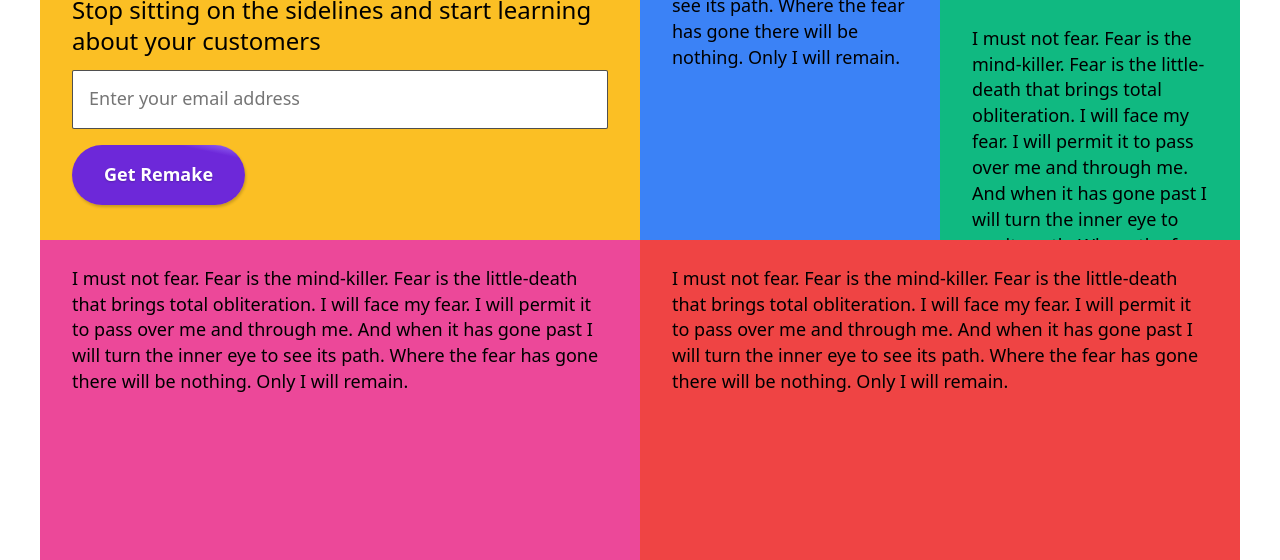
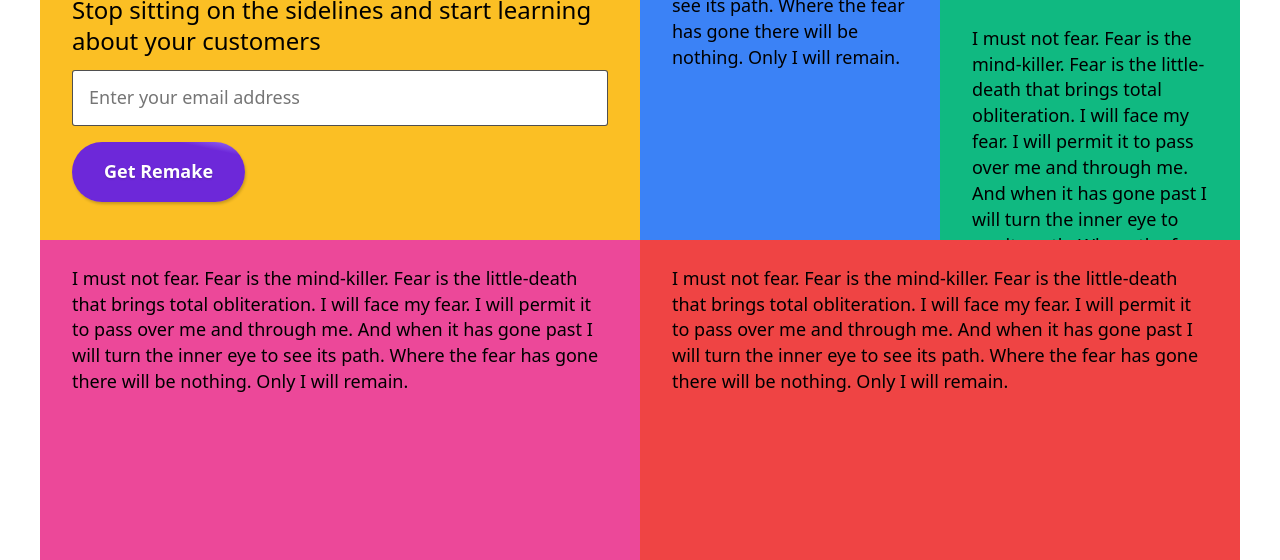
Before and after one commit to panphora/boxes-css, a plain HTML site: page boxes.html in a window 1280 px wide. Shown: the part 240-800 px from the top of the page. Drawn offline with Linux system fonts and the light colour scheme.

Commit message:
use percentages instead of vw in some cases — to support MS Edge!

```diff
--- a/boxes.css
+++ b/boxes.css
@@ -303,9 +303,9 @@ section.yellow button:hover {
 input:not([type]), input[type="text"], input[type="email"] {
   display: block;
   width: 100%;
-  padding: 15px 16px 17px;
+  padding: 14px 16px 15px;
   border: 1px solid rgba(20, 20, 20, .75);
-  border-radius: 2px;
+  border-radius: 3px;
 }
 
 /* floating label technique from: https://csslayout.io/floating-label/ */
@@ -314,7 +314,7 @@ input:not([type]), input[type="text"], input[type="email"] {
 }
 
 .floating-label-container input:not([type]):not(:placeholder-shown), .floating-label-container input[type="text"]:not(:placeholder-shown), .floating-label-container input[type="email"]:not(:placeholder-shown) {
-  padding: 24px 16px 8px;
+  padding: 22px 16px 7px;
 }
 
 .floating-label-container input:not([type]):not(:placeholder-shown) + label, .floating-label-container input[type="text"]:not(:placeholder-shown) + label, .floating-label-container input[type="email"]:not(:placeholder-shown) + label {
@@ -354,7 +354,9 @@ input:not([type]), input[type="text"], input[type="email"] {
 
 body > section, body > section > section {
   overflow: hidden;
-  width: calc(var(--desktop-box-width) * 2);
+  /* need to use % instead of vw because scrollbars in MS Edge take up width but aren't included in vw */
+  width: 100%;
+  /* tablet viewport: let the boxes expand a little and not leave so much whitespace */
   max-width: calc(var(--desktop-box-max-width) * 1.25);
   margin-left: auto;
   margin-right: auto;
@@ -395,7 +397,7 @@ body > .media, body > section > .media {
 
   /*
     on tablet, non-media boxes still maintain their width to height aspect ratio
-    they lose this defined height on mobile, where the content of the box is
+    but they lose this defined height on mobile, where the content of the box is
     allowed to determine the height of the box
   */
   body > section {
@@ -508,7 +510,8 @@ body > .media, body > section > .media {
 
   body > section, body > .media {
     float: left;
-    width: var(--desktop-box-width);
+    /* need to use % instead of vw because scrollbars in MS Edge take up width but aren't included in vw */
+    width: 50%;
     max-width: var(--desktop-box-max-width);
     height: var(--desktop-box-height);
     max-height: var(--desktop-box-max-height);
```
